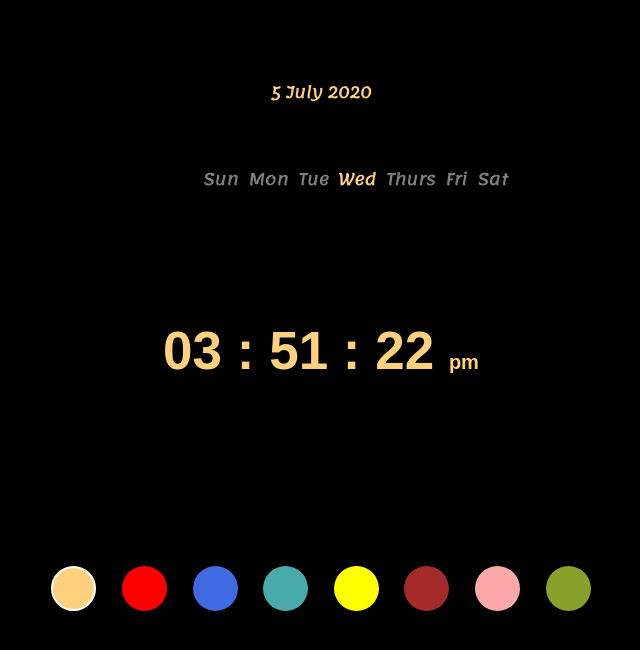
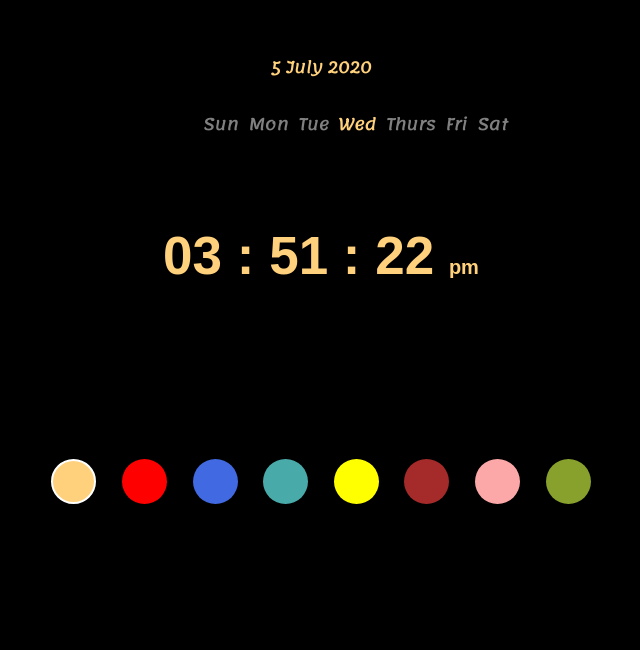
Before and after one commit to kaustavy2k/JS-Clock, a plain HTML site: page index.html in a window 1280 px wide. Shown: the part 116-766 px from the top of the page, without its empty margins (319-959 px from the left). Drawn offline with Linux system fonts and the light colour scheme.

Commit message:
basic structural clock done

```diff
--- a/style.css
+++ b/style.css
@@ -14,8 +14,7 @@ html{
     display: flex;
     flex-direction: column;
     align-items: center;
-    padding-top: 15%;
-    position: relative;
+    justify-content: center;
     height: 100vh;
     overflow: auto;
 }
@@ -24,7 +23,8 @@ html{
     color: gray;
     display: flex;
     justify-content: space-evenly;
-    margin-bottom: 120px;
+    margin-bottom: 80px;
+
 }
 #days .active{
     color: rgb(255, 209, 124);
@@ -34,12 +34,14 @@ html{
 }
 /*--------DATE---------*/
 #date{
-    margin-bottom: 50px;
+    margin-bottom: 20px;
 }
 /*--------TIME---------*/
 #time{
     font-family: sans-serif;
     font-size: 53px;
+    margin-bottom: 160px;
+
 }
 #am-pm{
     display: inline-block;
@@ -51,8 +53,6 @@ html{
     display: flex;
     justify-content: center;
     width: 100%;
-    position: absolute;
-    bottom: 60px;
 }
 span{
     display: inline-block;
```
